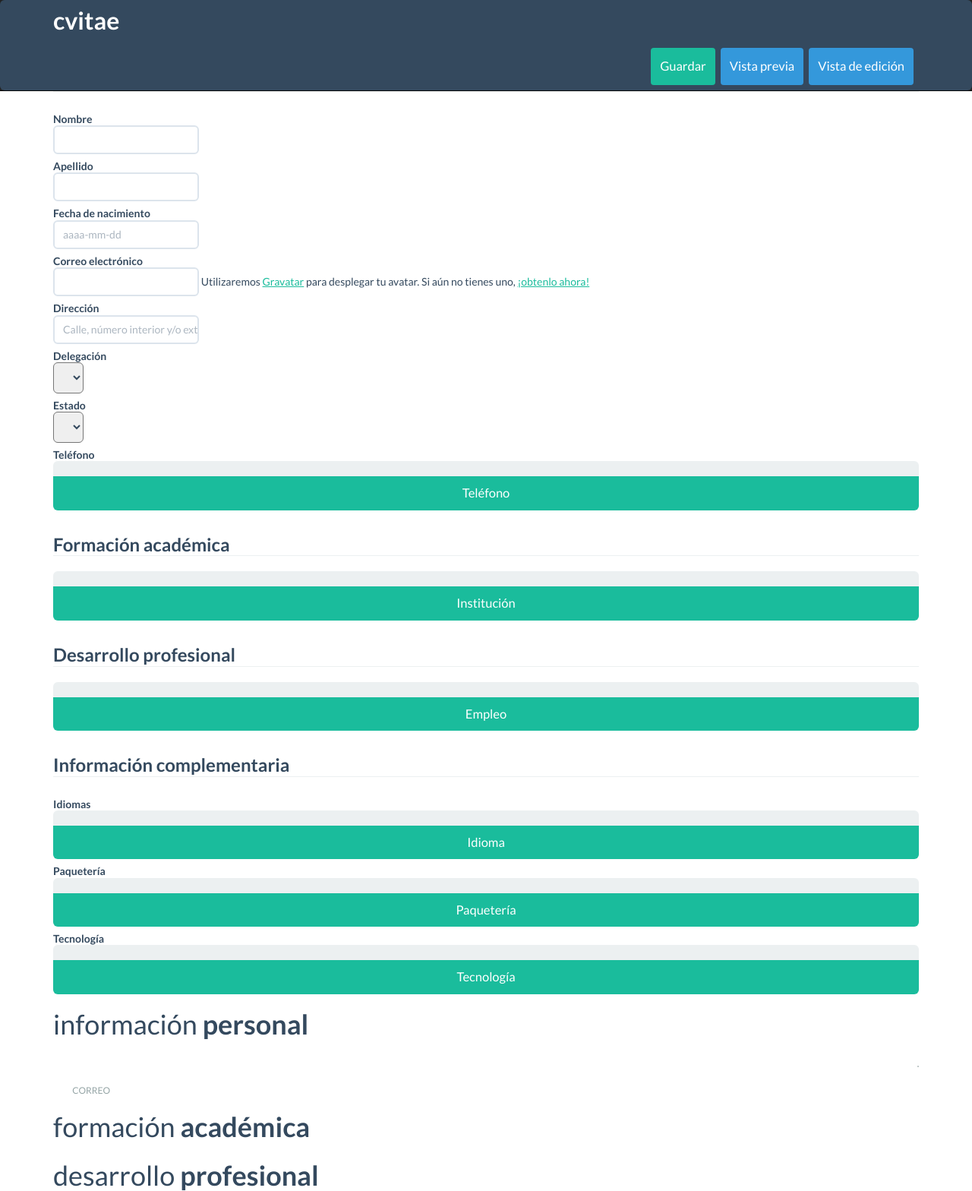
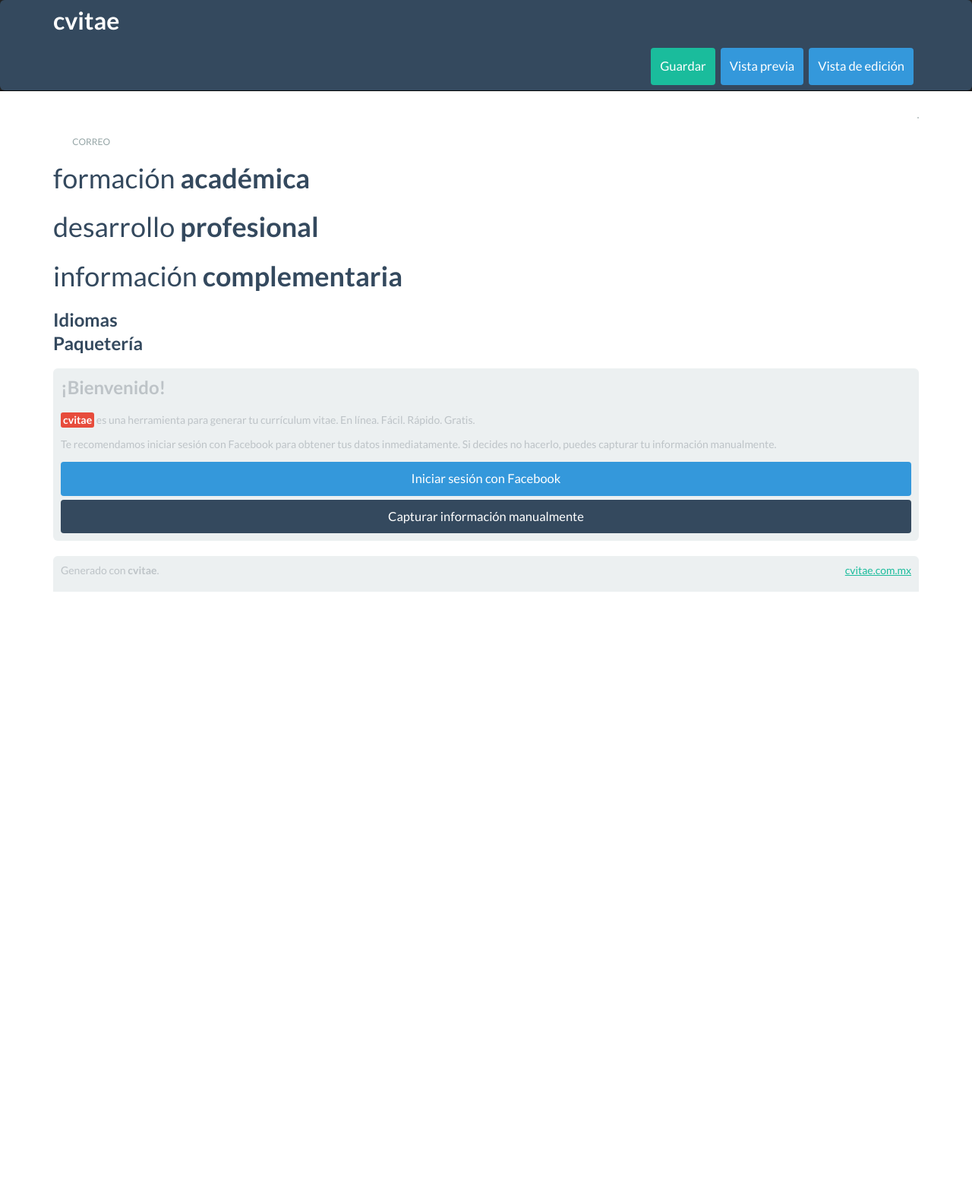
Before and after one commit to thewarpaint/cvitae, a PHP site: page / in a window 1280 px wide. Shown: the top 1568 px of the page at 76% size. After the commit the page ends 779 px from the top, so only its background shows below. Run offline with PHP 8.4, Linux system fonts and the light colour scheme; lists and menus that the app fills with data are empty; some libraries are stand-ins or nearby versions.

Commit message:
Adds the app's login dialog. Loads the FB SDK asynchronously.

```diff
--- a/index.php
+++ b/index.php
@@ -37,6 +37,19 @@
 </head>
 
 <body ng-app="cvitae" ng-controller="CvitaeCtrl">
+	<div id="fb-root"></div>
+	<script>
+		window.fbAsyncInit = CvitaeApp.fbAsyncInit;
+
+		// Load the SDK Asynchronously
+		(function(d){
+			var js, id = 'facebook-jssdk', ref = d.getElementsByTagName('script')[0];
+			if (d.getElementById(id)) {return;}
+			js = d.createElement('script'); js.id = id; js.async = true;
+			js.src = "//connect.facebook.net/en_US/all.js";
+			ref.parentNode.insertBefore(js, ref);
+		}(document));
+	  </script>
 	<div id="menu-bar" class="navbar navbar-inverse navbar-fixed-top">
 	<div class="navbar-inner">
 	<div class="container">
@@ -53,7 +66,7 @@
 	</div>
 
 	<div class="container">
-		<form id="editor" class="form-horizontal dialog-closeable" ng-show="editMode" ng-submit="save()">
+		<form id="editor" class="form-horizontal dialog-closeable hide" ng-show="editMode" ng-submit="save()">
 			<fieldset>
 				<legend>Información personal</legend>
 
@@ -380,15 +393,29 @@
 			</div>
 		</div>
 
-		<div id="error-dialog" class="row-fluid hide">
+		<div id="error-dialog" class="row-fluid hidee">
 		<div class="span6 offset3">
-			<div id="local-storage-error">
+			<div id="local-storage-error" class="hide">
 				<div class="dialog palette-clouds">
 					<h3>Error: localStorage no soportado.</h3>
 					<p>Por el momento, almacenamos los datos de tu <span class="cvitae-brand">cvitae</span> en tu propio navegador. Desafortunadamente, parece que el tuyo no soporta esta característica.</p>
 					<p><a href="http://browsehappy.com/?locale=es" target="_blank">¡Obtén un navegador más actualizado aquí!</a></p>
 
 					<button type="button" class="btn btn-primary btn-block" ng-click="closeDialog()">Cerrar</button>
+				</div>
+			</div>
+
+			<div id="login-error">
+				<div class="dialog palette-clouds">
+					<h3>¡Bienvenido!</h3>
+					<p><span class="cvitae-brand">cvitae</span> es una herramienta para generar tu currículum vitae. En línea. Fácil. Rápido. Gratis.</p>
+					<p>
+						Te recomendamos iniciar sesión con Facebook para obtener tus datos inmediatamente.
+						<!--Por el momento no almacenamos tus datos.--> Si decides no hacerlo, puedes capturar tu información manualmente.
+					</p>
+
+					<button type="button" class="btn btn-info btn-block" ng-click="closeDialog()">Iniciar sesión con Facebook</button>
+					<button type="button" class="btn btn-block" ng-click="closeDialog()">Capturar información manualmente</button>
 				</div>
 			</div>
 		</div>
```
